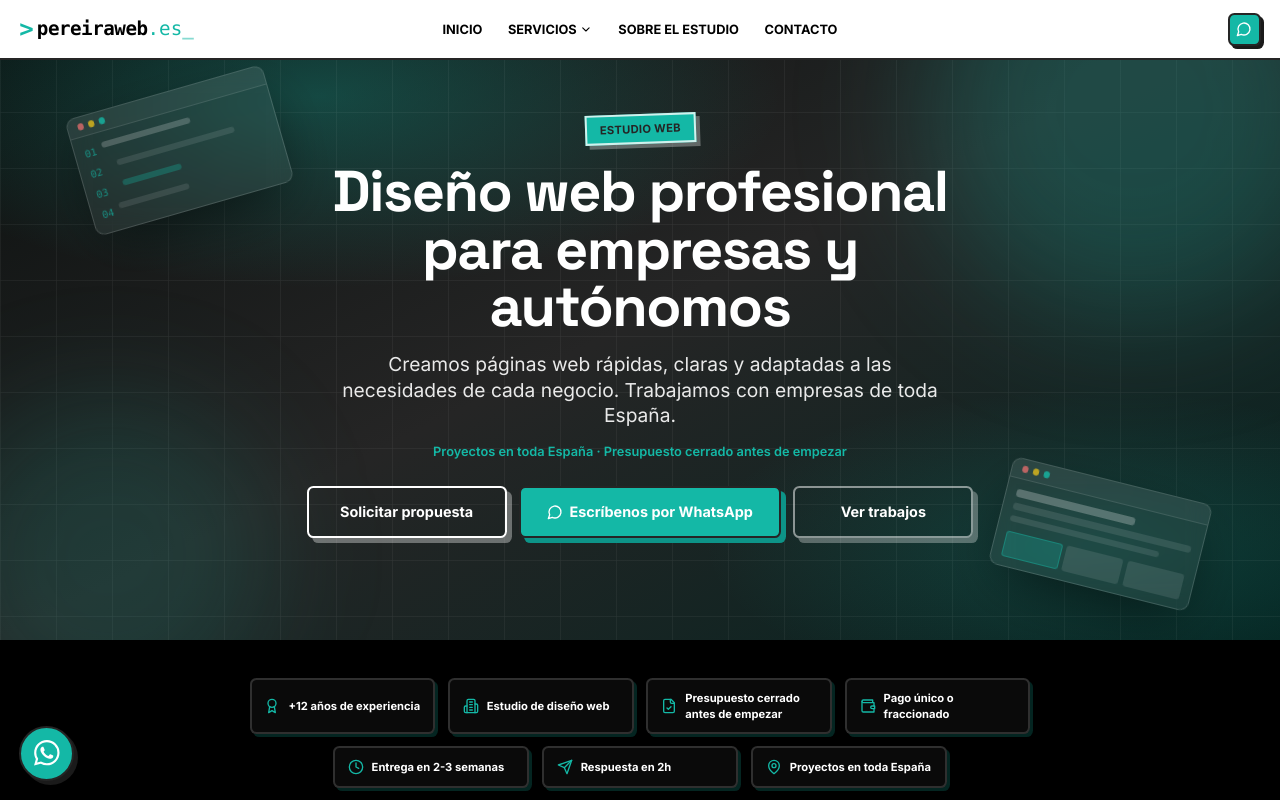
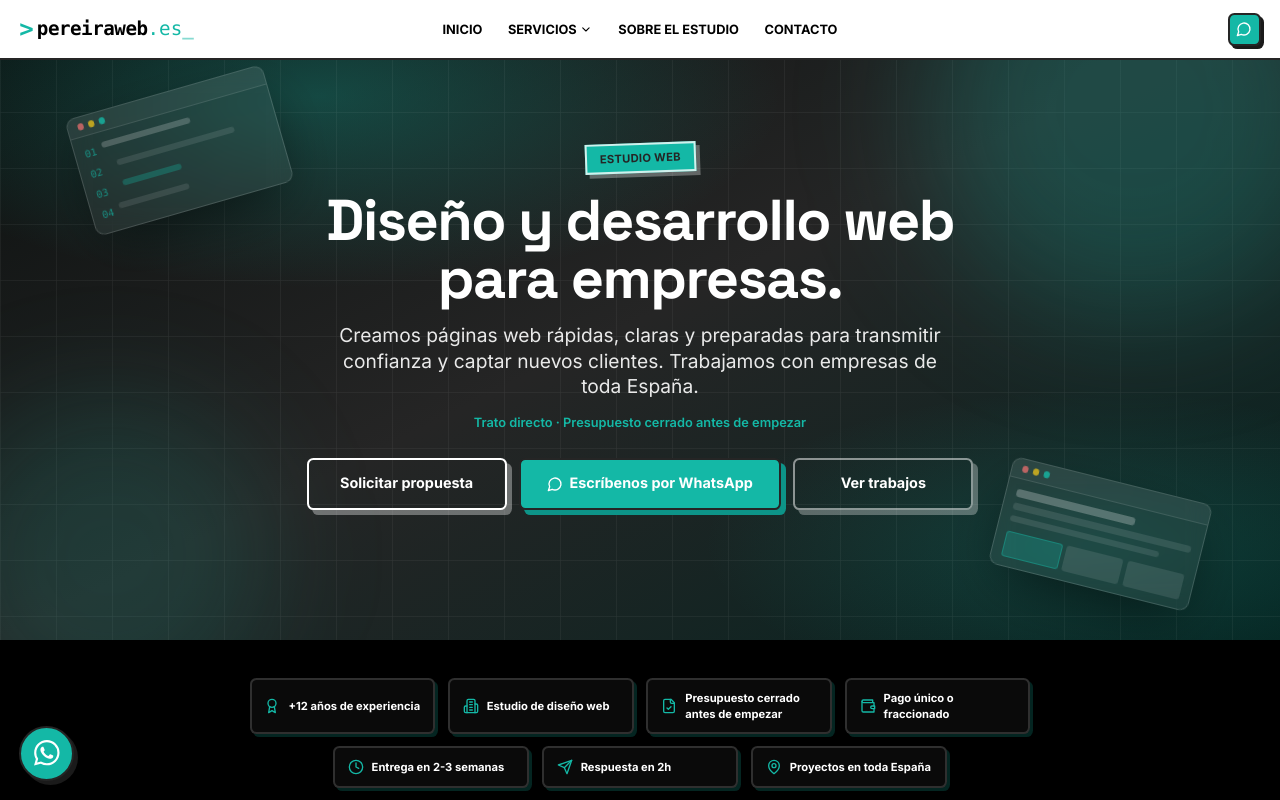
Before and after one commit to danipereiradev/portfolio-nuevo, a React (Vite) app: page / in a window 1280 px wide. Shown: the top 800 px of the page. Built offline with nearby package versions, Linux system fonts and the light colour scheme.

Commit message:
refactor: update content in ExitIntentPopup and LanguageContext to enhance clarity and emphasize the value of services offered, improving user engagement and SEO

```diff
--- a/src/components/ExitIntentPopup.tsx
+++ b/src/components/ExitIntentPopup.tsx
@@ -453,9 +453,9 @@ const ExitIntentPopup = () => {
                     Crea la web que tu negocio necesita.
                   </h2>
                   <p className='text-base text-gray-600 leading-relaxed'>
-                    Descarga gratis una guía práctica para evitar errores,
-                    ahorrar dinero y saber exactamente qué necesita tu negocio
-                    antes de pedir presupuesto.
+                    Descarga <b>GRATIS</b> una guía práctica para evitar
+                    errores, ahorrar dinero y saber exactamente qué necesita tu
+                    negocio antes de pedir presupuesto.
                   </p>
                 </div>
 
--- a/src/contexts/LanguageContext.tsx
+++ b/src/contexts/LanguageContext.tsx
@@ -19,11 +19,11 @@ const translations = {
   'nav.contact': 'Contacto',
 
   // Hero
-  'hero.title': 'Diseño web profesional para empresas y autónomos',
+  'hero.title': 'Diseño y desarrollo web para empresas.',
   'hero.subtitle':
-    'Creamos páginas web rápidas, claras y adaptadas a las necesidades de cada negocio. Trabajamos con empresas de toda España.',
+    'Creamos páginas web rápidas, claras y preparadas para transmitir confianza y captar nuevos clientes. Trabajamos con empresas de toda España.',
   'hero.trustline':
-    'Proyectos en toda España · Presupuesto cerrado antes de empezar',
+    'Trato directo · Presupuesto cerrado antes de empezar',
   'hero.cta.whatsapp': 'Escríbenos por WhatsApp',
   'hero.cta.pricing': 'Solicitar propuesta',
   'hero.cta.portfolio': 'Ver trabajos',
```
